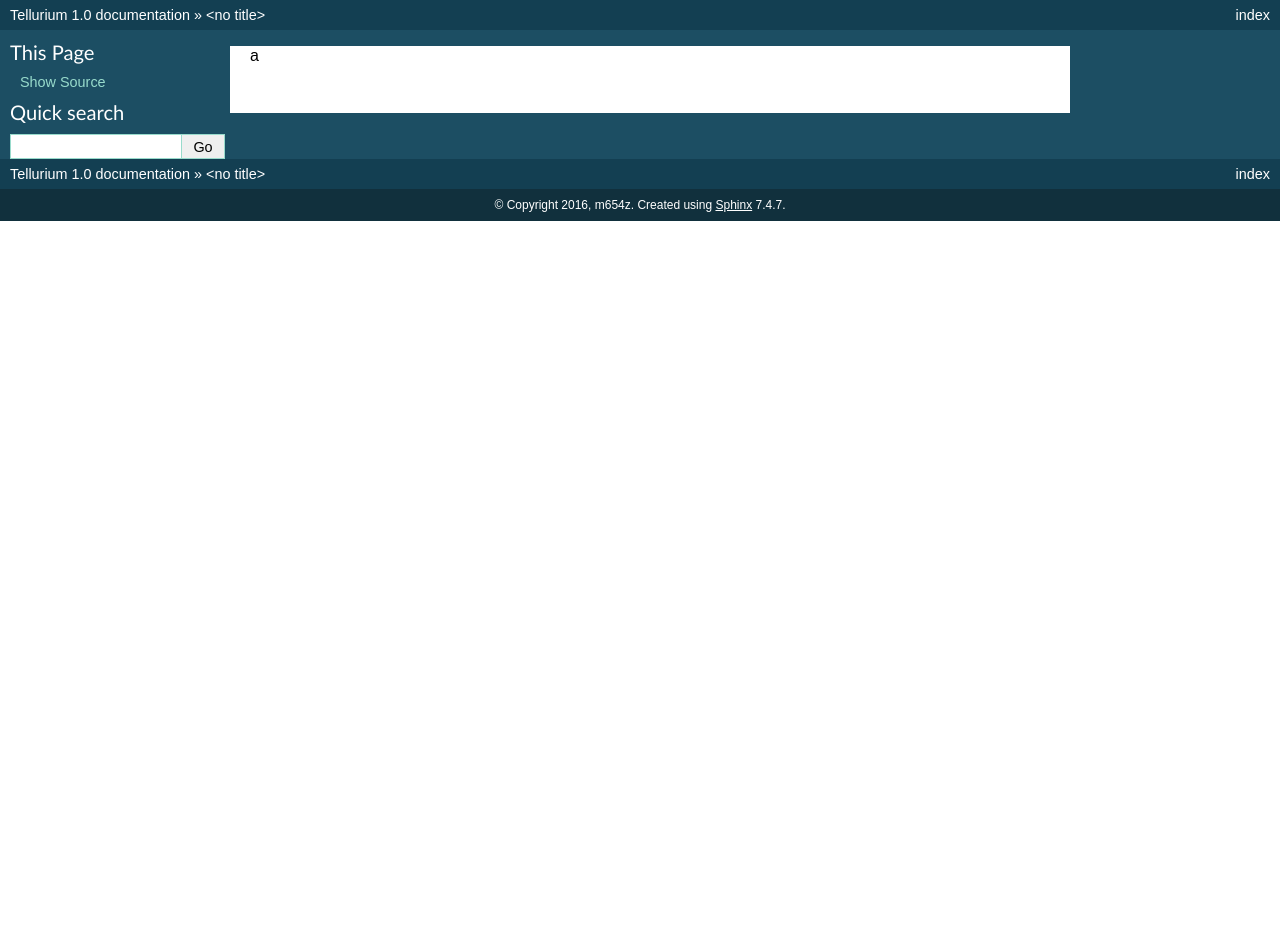
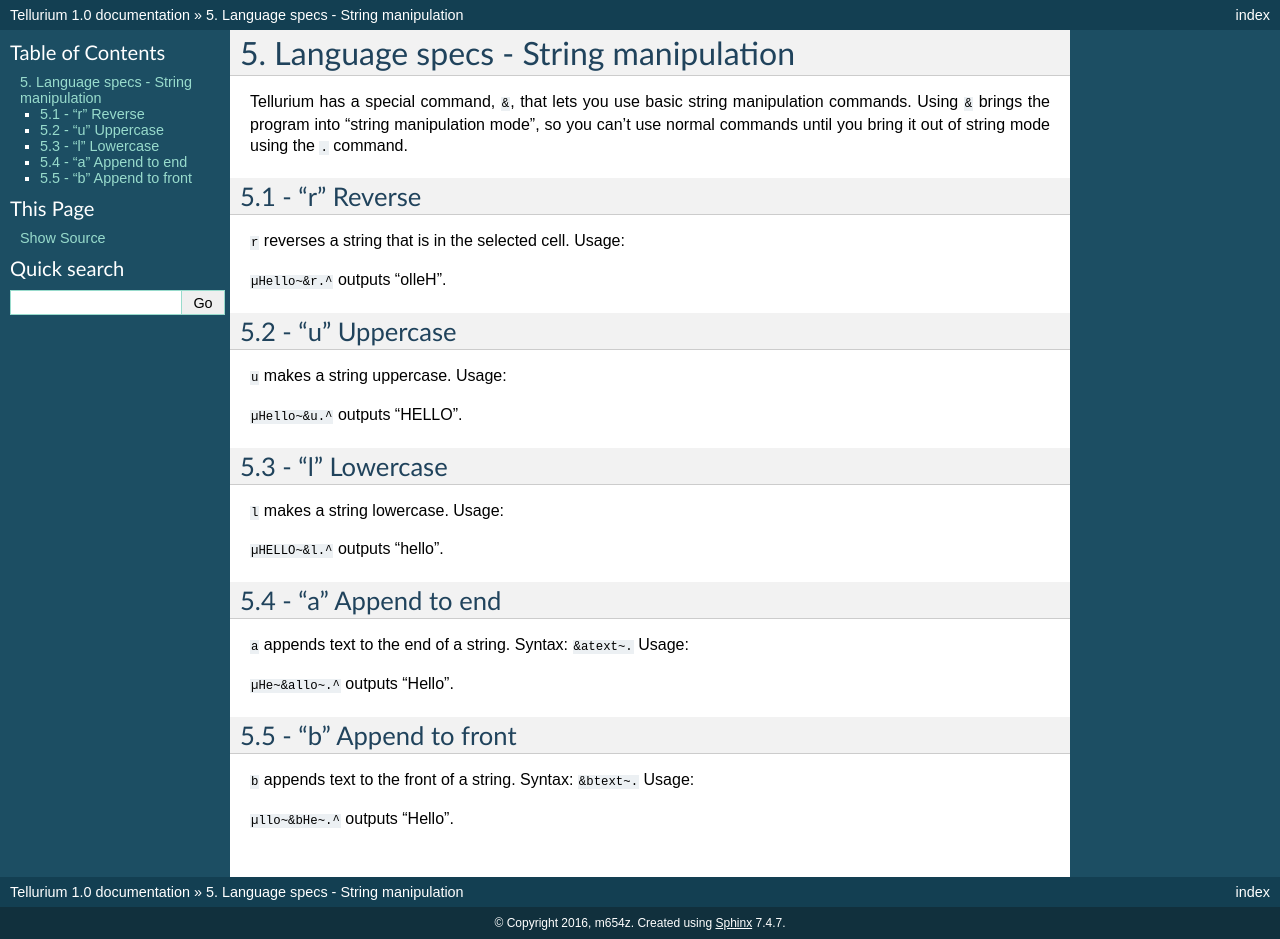
Before and after one commit to m654z/Tellurium, a Sphinx documentation site: the page built from docs/spec-string.rst, in a window 1280 px wide. Built offline with Sphinx 7.4.7, drawn with Linux system fonts in a browser that asks for light colours; before the commit the page ends 900 px from its top, so only the background shows below that.

Commit message:
Update spec-string.rst

```diff
--- a/docs/spec-string.rst
+++ b/docs/spec-string.rst
@@ -1 +1,46 @@
-a
+5. Language specs - String manipulation
+***************************************
+
+Tellurium has a special command, ``&``, that lets you use basic string manipulation commands. Using ``&`` brings the program into "string manipulation mode", so you can't use normal commands until you bring it out of string mode using the ``.`` command.
+
+5.1 - "r" Reverse
+=================
+
+``r`` reverses a string that is in the selected cell.
+Usage:
+
+``µHello~&r.^`` outputs "olleH".
+
+5.2 - "u" Uppercase
+===================
+
+``u`` makes a string uppercase.
+Usage:
+
+``µHello~&u.^`` outputs "HELLO".
+
+5.3 - "l" Lowercase
+===================
+
+``l`` makes a string lowercase.
+Usage:
+
+``µHELLO~&l.^`` outputs "hello".
+
+5.4 - "a" Append to end
+=======================
+
+``a`` appends text to the end of a string.
+Syntax: ``&atext~.``
+Usage:
+
+``µHe~&allo~.^`` outputs "Hello".
+
+5.5 - "b" Append to front
+=========================
+
+``b`` appends text to the front of a string.
+Syntax: ``&btext~.``
+Usage:
+
+``µllo~&bHe~.^`` outputs "Hello".
```
